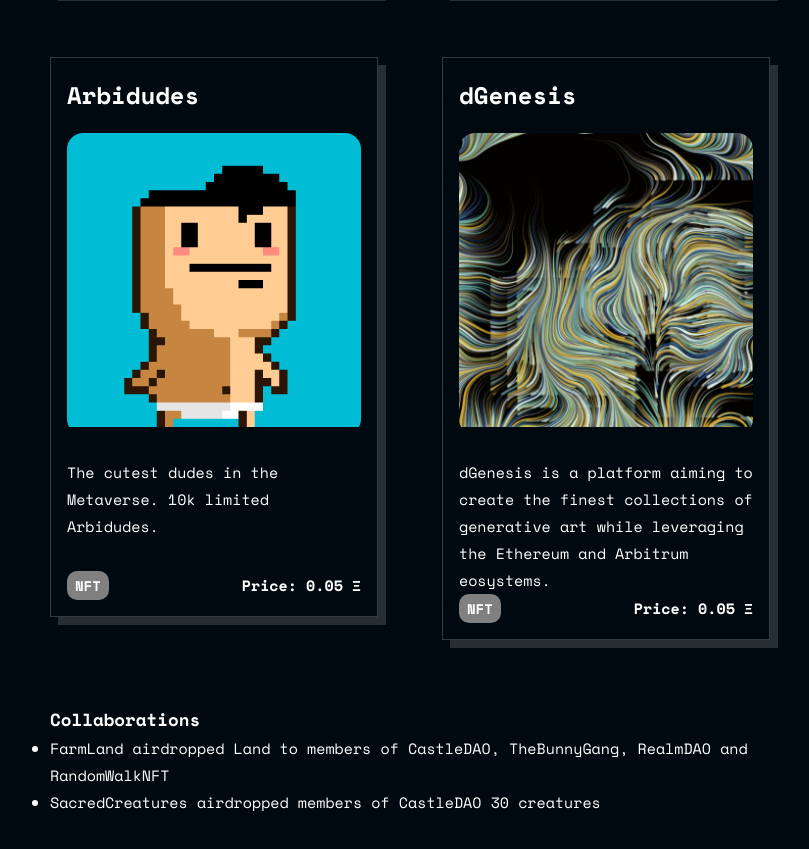
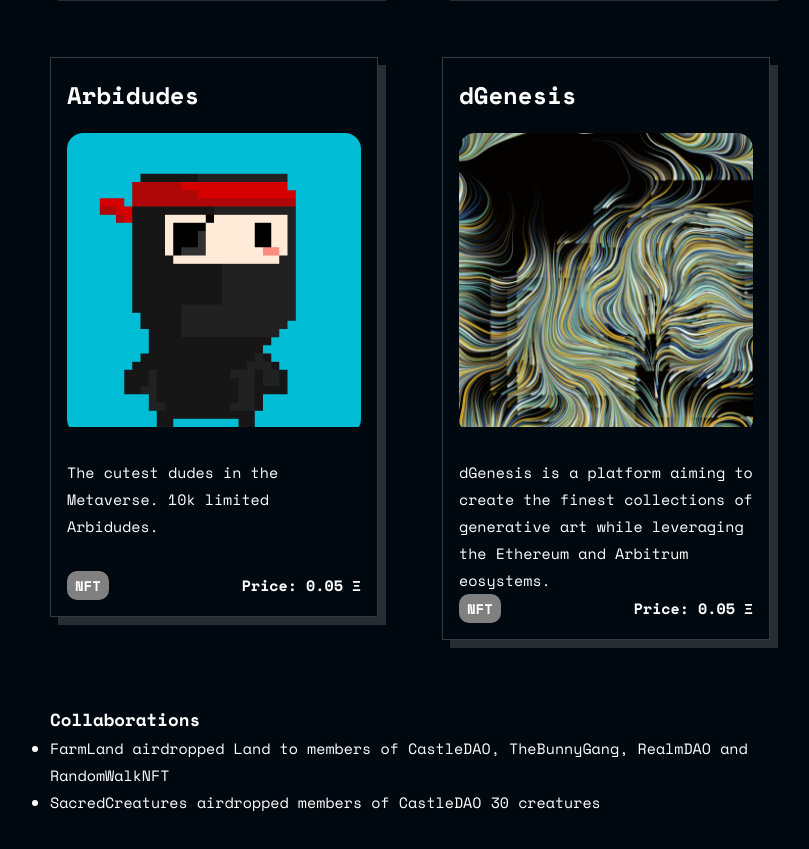
Before and after one commit to nft-alliance/nft-alliance-web-page, a Next.js app: page / in a window 1280 px wide. Shown: the part 7660-8509 px from the top of the page, without its empty margins (230-1039 px from the left). Built offline with nearby package versions, Linux system fonts and the light colour scheme.

Commit message:
add dudes gif

```diff
--- a/modules/projects/constants.ts
+++ b/modules/projects/constants.ts
@@ -57,7 +57,7 @@ export const allProjects: Project[] = [
     title: "Arbidudes",
     url: "https://arbidudes.xyz/",
     description: "The cutest dudes in the Metaverse. 10k limited Arbidudes.",
-    image: "/arbidudes.png",
+    image: "/arbidudes.gif",
     categories: [categories.NFT],
     price: 0.05,
   },
@@ -135,12 +135,13 @@ export const allProjects: Project[] = [
                   Also enjoy the chance to win some ETH.",
     image: "/punknpunks.png",
     categories: [categories.NFT, categories.LOTTERY],
-    price: 0.01
+    price: 0.01,
   },
   {
     title: "Skull Being Club",
     url: "https://skullbeingclub.com/",
-    description: "$kull ₿eing Club is a collection of 6,000 generative portraits",
+    description:
+      "$kull ₿eing Club is a collection of 6,000 generative portraits",
     image: "/skull-content.gif",
     categories: [categories.NFT],
     price: 0.05,
@@ -176,7 +177,7 @@ export const allProjects: Project[] = [
     title: "OpenBlox",
     url: "https://openblox.io",
     image: "/openblox.png",
-    categories:  [categories.NFT, categories.GAMING],
+    categories: [categories.NFT, categories.GAMING],
     price: 0.3,
     description:
       "OpenBlox is a platform of multiple games where you own your character as an NFT and you can use this character to battle, breed, hunt, collect and explore. Earning tokens whilst doing this.",
```
Also changed, not shown: public/arbidudes.gif (added), public/arbidudes.png (deleted).
